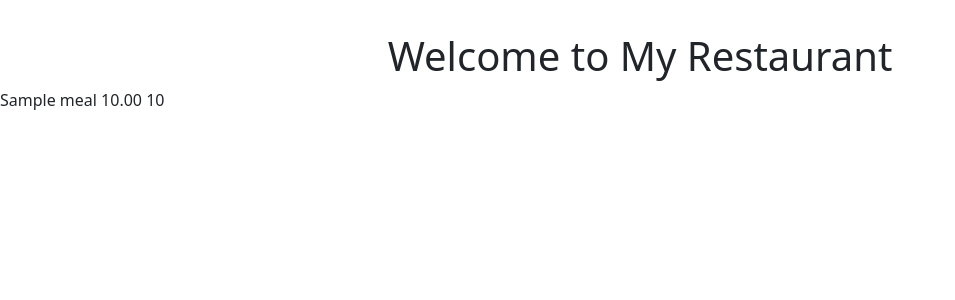
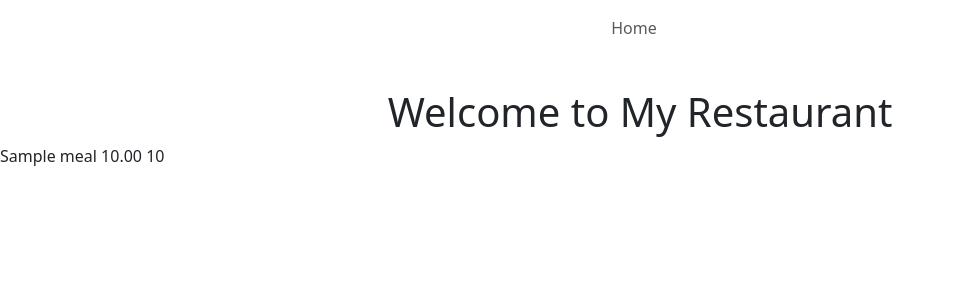
Before and after one commit to 77Ron/Django-project-1, a Django app: page / in a window 1280 px wide. Shown: the top 300 px of the page, without its empty margins (0-955 px from the left). Run offline with Django 5.2, Linux system fonts and the light colour scheme; tables that the repository leaves empty hold one stand-in row (values such as "Sample post"); some libraries are stand-ins or nearby versions.

Commit message:
Add header.html.

```diff
--- a/restaurant/templates/restaurant/base/base.html
+++ b/restaurant/templates/restaurant/base/base.html
@@ -17,6 +17,7 @@
     </head>
 
     <body>
+        {% include 'restaurant/semantics/header.html' %}
         {% block content %}
 
         {% endblock content %}
--- /dev/null
+++ b/restaurant/templates/restaurant/semantics/header.html
@@ -0,0 +1,22 @@
+<header>
+    <div class="navigator">
+        <nav class="navbar navbar-expand-lg sticky-top"
+         style="box-shadow: none;">
+            <div class="container">
+                <button class="navbar-toggler" type="button"
+                 data-bs-toggler="collapse" aria-expanded="false"
+                 aria-label="Toggle Navigation" data-bs-target="#navbarContent"
+                 aria-controls="navbarContent">
+                <span class="navbar-toggler-icon"></span>
+                </button>
+                <div class="collapse navbar-collapse" id="navbarContent">
+                    <ul class="navbar-nav container-fluid justify-content-center">
+                        <li class="nav-item active mx-2">
+                            <a class="nav-link" href="{% url 'index' %}">Home</a>
+                        </li>
+                    </ul>
+                </div>
+            </div>
+        </nav>
+    </div>
+</header>
```
Also changed, not shown: restaurant/templates/restaurant/semantics/footer.html (added).
